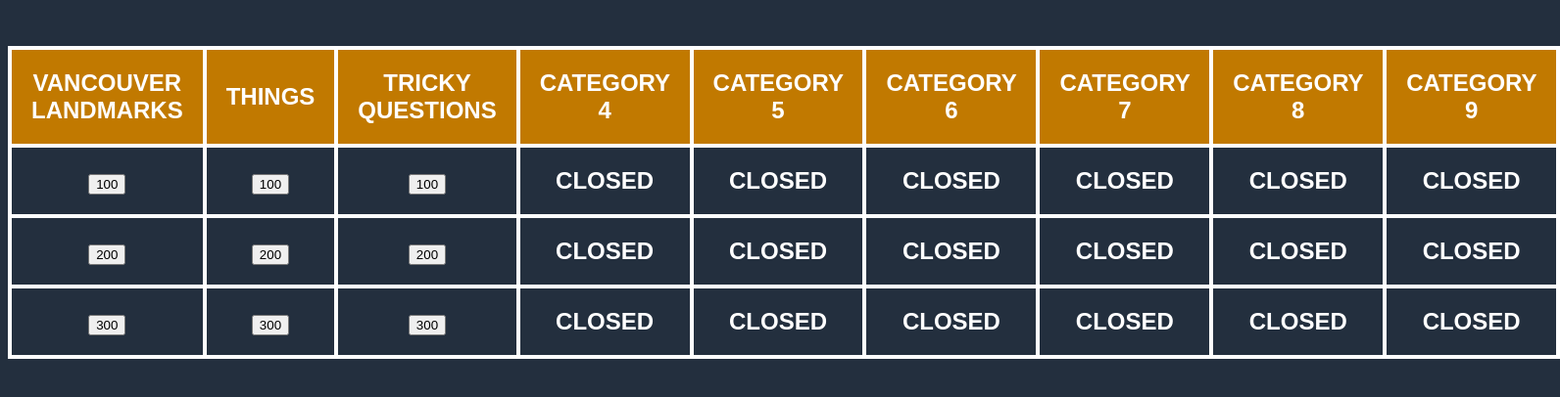
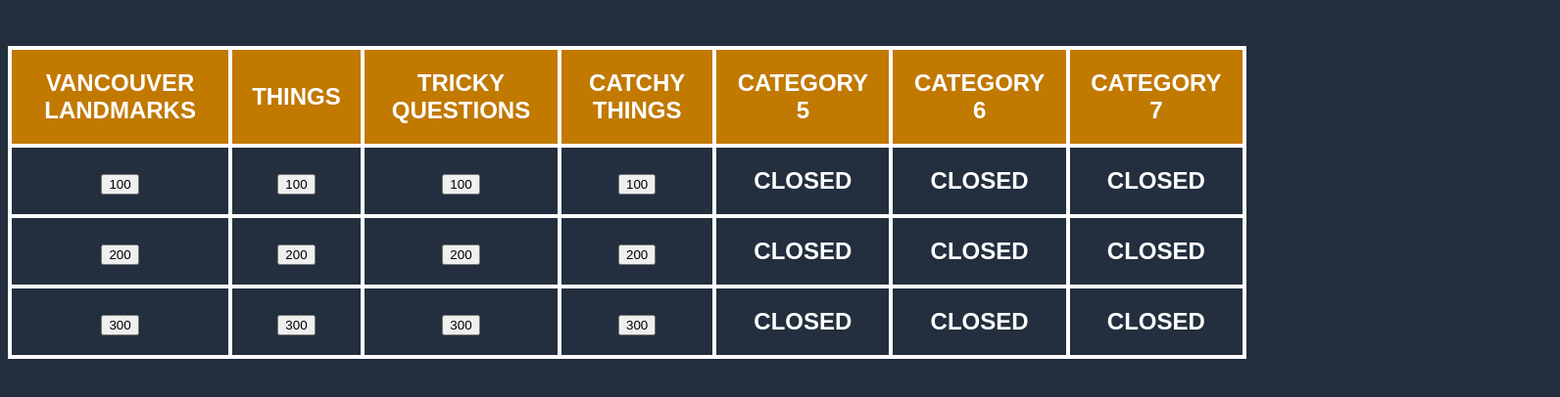
Before and after one commit to ritec03/trivia, a website with bundled scripts: page trivia-questions.html in a window 1280 px wide. Shown: the part 108-514 px from the top of the page at 98% size, 1592 px wide, since content can reach past the window. Built offline with nearby package versions, Linux system fonts and the light colour scheme.

Commit message:
added more questions.

```diff
--- a/questions.js
+++ b/questions.js
@@ -2,6 +2,7 @@
 const VANCOUVER_CAT = "Vancouver Landmarks";
 const THINGS_CAT = "Things";
 const TRICKY_CAT = "Tricky Questions";
+const CATCHY_CAT = "Catchy Things";
 
 export const questions = [
 {
@@ -292,6 +293,102 @@ export const questions = [
     difficulty: 2,
     question: "I can be cracked, made, told, and played. What am I?",
     answer: "A joke."
-  }
+  },
+  {
+    id: 35,
+    category: CATCHY_CAT,
+    difficulty: 1,
+    question: `"D'oh!" is the catchphrase of which character?`,
+    answer: "Homer Simpson",
+    answerImage: "catchy/homer-doh.jpg"
+  },
+  {
+    id: 36,
+    category: CATCHY_CAT,
+    difficulty: 2,
+    question: `"What the deuce?" is the catchphrase of which character?`,
+    answer: "Stewie Griffin",
+    answerImage: "catchy/stewie-deuce.jpg"
+  },
+  {
+    id: 37,
+    category: CATCHY_CAT,
+    difficulty: 1,
+    question: `"Wubba lubba dub dub!" is the catchphrase of which character?`,
+    answer: "Rick Sanchez",
+    answerImage: "catchy/rick-wubba.jpg"
+  },
+  {
+    id: 38,
+    category: CATCHY_CAT,
+    difficulty: 3,
+    question: `"Respect my authoritah!" is the catchphrase of which character?`,
+    answer: "Eric Cartman",
+    answerImage: "catchy/cartman-respect.jpg"
+  },
+  {
+    id: 39,
+    category: CATCHY_CAT,
+    difficulty: 2,
+    question: `"Eat my shorts!" is the catchphrase of which character?`,
+    answer: "Bart Simpson",
+    answerImage: "catchy/bart-shorts.jpg"
+  },
+  {
+    id: 40,
+    category: CATCHY_CAT,
+    difficulty: 1,
+    question: `"Giggity!" is the catchphrase of which character?`,
+    answer: "Glenn Quagmire",
+    answerImage: "catchy/quagmire-giggity.jpg"
+  },
+  {
+    id: 41,
+    category: CATCHY_CAT,
+    difficulty: 1,
+    question: `"I turned myself into a pickle!" is a line from which character?`,
+    answer: "Rick Sanchez",
+    answerImage: "catchy/rick-pickle.jpg"
+  },
+  {
+    id: 42,
+    category: CATCHY_CAT,
+    difficulty: 2,
+    question: `"Screw you guys, I'm going home!" is the catchphrase of which character?`,
+    answer: "Eric Cartman",
+    answerImage: "catchy/cartman-screw.jpg"
+  },
+  {
+    id: 43,
+    category: CATCHY_CAT,
+    difficulty: 3,
+    question: `"What's up, doc?" is the catchphrase of which character?`,
+    answer: "Bugs Bunny",
+    answerImage: "catchy/bugs-whatsup.jpg"
+  },
+  {
+    id: 44,
+    category: CATCHY_CAT,
+    difficulty: 2,
+    question: `"Oh, boy!" is the catchphrase of which character?`,
+    answer: "Mickey Mouse",
+    answerImage: "catchy/mickey-ohboy.jpg"
+  },
+  {
+    id: 45,
+    category: CATCHY_CAT,
+    difficulty: 3,
+    question: `"Cowabunga!" is the catchphrase of which character?`,
+    answer: "Michelangelo",
+    answerImage: "catchy/mikey-cowabunga.jpg"
+  },
+  {
+    id: 46,
+    category: CATCHY_CAT,
+    difficulty: 3,
+    question: `"Aye carumba!" is the catchphrase of which character?`,
+    answer: "Bart Simpson",
+    answerImage: "catchy/aye-carumba.jpg"
+  },
 
 ];
--- a/trivia-questions.html
+++ b/trivia-questions.html
@@ -14,12 +14,10 @@
                     <th>Vancouver Landmarks</th>
                     <th>Things</th>
                     <th>Tricky Questions</th>
-                    <th>Category 4</th>
+                    <th>Catchy Things</th>
                     <th>Category 5</th>
                     <th>Category 6</th>
                     <th>Category 7</th>
-                    <th>Category 8</th>
-                    <th>Category 9</th>
                 </tr>
             </thead>
             <tbody>
@@ -27,34 +25,28 @@
                     <td class="Vancouver Landmarks-100"><button>100</button></td>
                     <td class="Things-100"><button>100</button></td>
                     <td class="Tricky Questions-100"><button>100</button></td>
-                    <td class="4-100"><button>100</button></td>
+                    <td class="Catchy Things-100"><button>100</button></td>
                     <td class="5-100"><button>100</button></td>
                     <td class="6-100"><button>100</button></td>
                     <td class="7-100"><button>100</button></td>
-                    <td class="8-100"><button>100</button></td>
-                    <td class="9-100"><button>100</button></td>
                 </tr>
                 <tr>
                     <td class="Vancouver Landmarks-200"><button>200</button></td>
                     <td class="Things-200"><button>200</button></td>
                     <td class="Tricky Questions-200"><button>200</button></td>
-                    <td class="4-200"><button>200</button></td>
+                    <td class="Catchy Things-200"><button>200</button></td>
                     <td class="5-200"><button>200</button></td>
                     <td class="6-200"><button>200</button></td>
                     <td class="7-200"><button>200</button></td>
-                    <td class="8-200"><button>200</button></td>
-                    <td class="9-200"><button>200</button></td>
                 </tr>
                 <tr>
                     <td class="Vancouver Landmarks-300"><button>300</button></td>
                     <td class="Things-300"><button>300</button></td>
                     <td class="Tricky Questions-300"><button>300</button></td>
-                    <td class="4-300"><button>300</button></td>
+                    <td class="Catchy Things-300"><button>300</button></td>
                     <td class="5-300"><button>300</button></td>
                     <td class="6-300"><button>300</button></td>
                     <td class="7-300"><button>300</button></td>
-                    <td class="8-300"><button>300</button></td>
-                    <td class="9-300"><button>300</button></td>
                 </tr>
                 </tbody>
 
```
